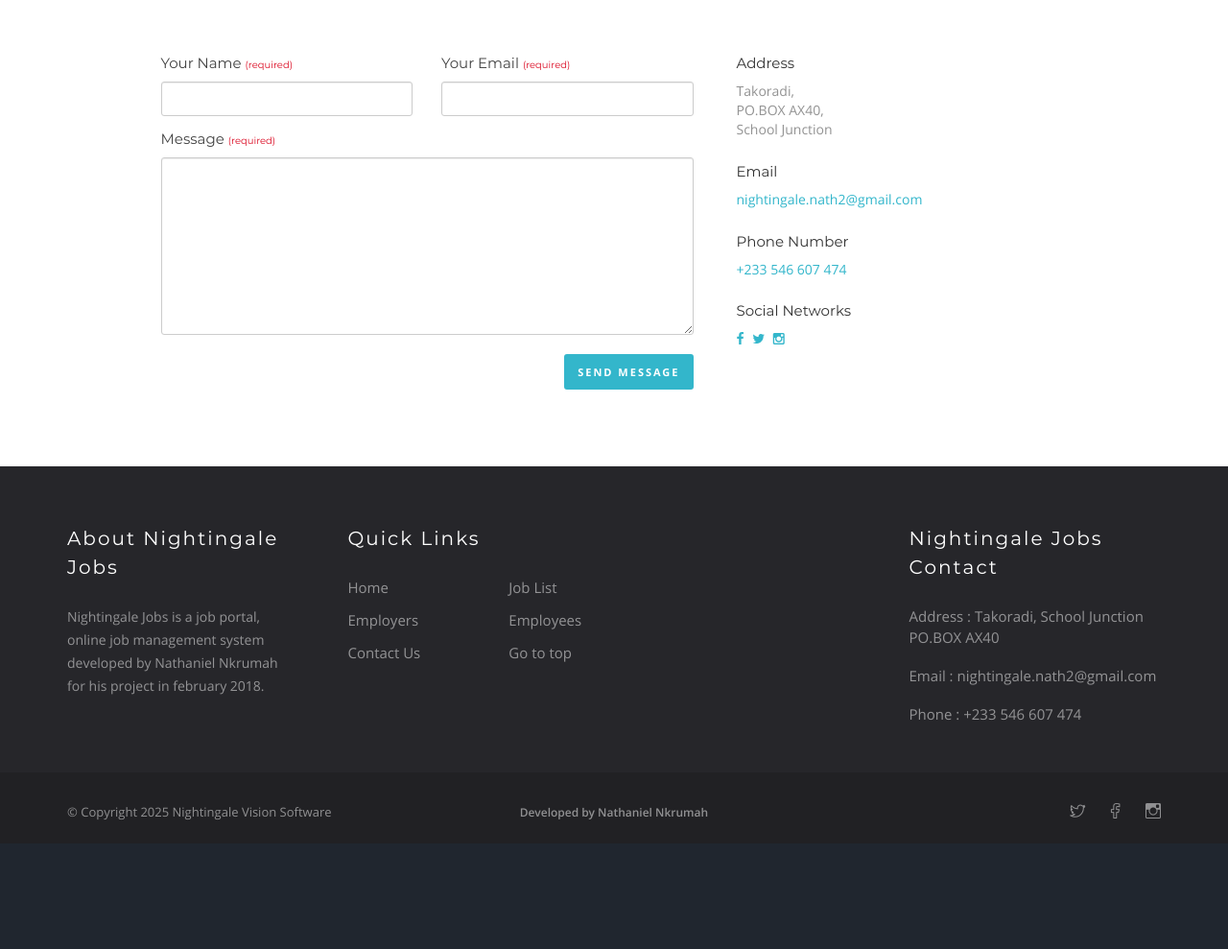
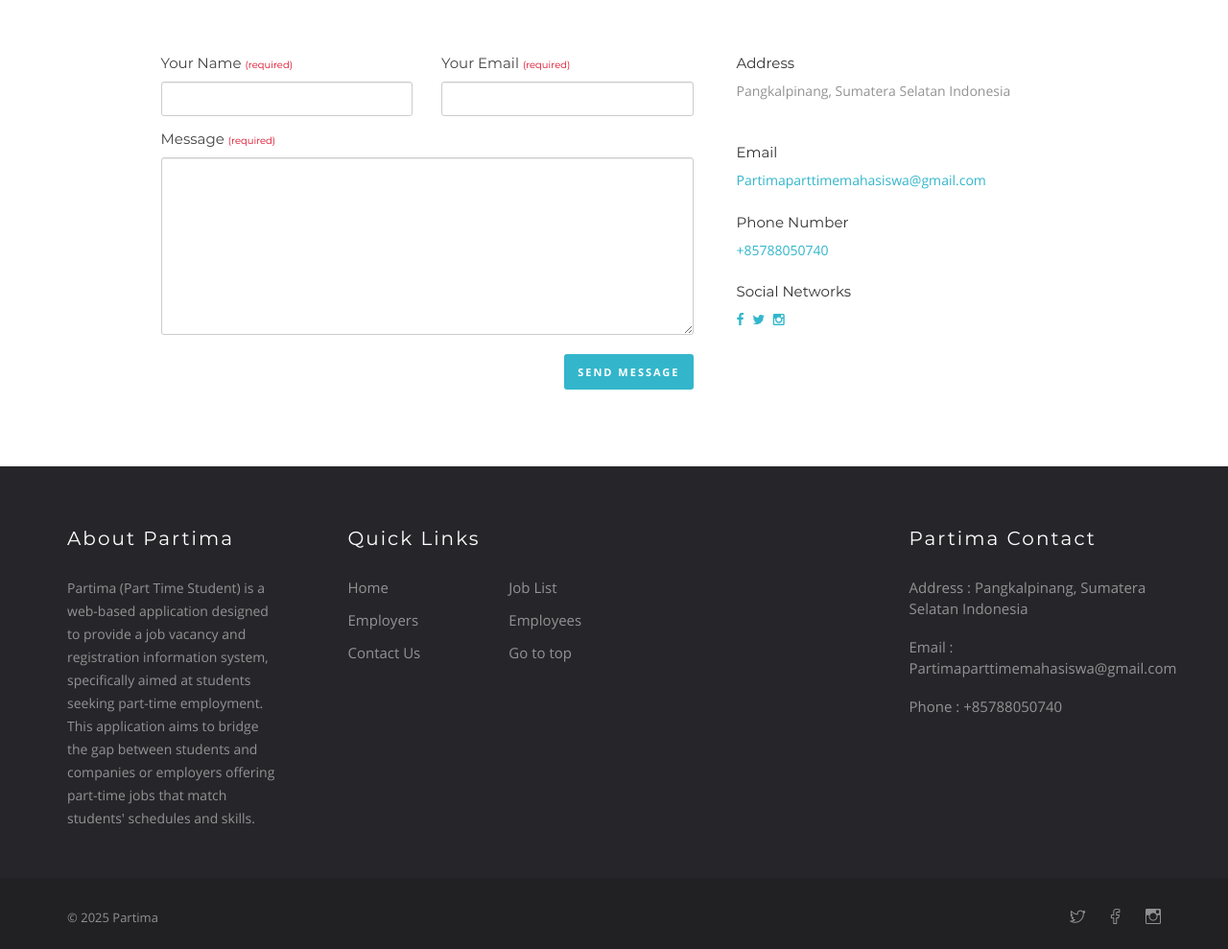
Before and after one commit to stevy16/Partima, a PHP site: page /phpmail/contact.php in a window 1280 px wide. Shown: the part 218-1207 px from the top of the page at 96% size. Before the commit the page ends 1072 px from the top, so only its background shows below. Run offline with PHP 8.4, Linux system fonts and the light colour scheme; some libraries are stand-ins or nearby versions; some web fonts are replaced.

Commit message:
ganti  alamat gmail

```diff
--- a/System/contact.php
+++ b/System/contact.php
@@ -237,13 +237,13 @@ include 'constants/check-login.php';
 							<ul class="address-list">
 								<li>
 										<h5>Address</h5>
-										<address> Takoradi, <br/> PO.BOX AX40, <br/>School Junction</address>
+										<address> Pangkalpinang, Sumatera Selatan Indonesia <br/>  <br/>
 								</li>
 								<li>
-										<h5>Email</h5><a href="mailto:nightingale.nath2@gmail.com">nightingale.nath2@gmail.com</a>
+										<h5>Email</h5><a href="mailto:Partimaparttimemahasiswa@gmail.com">Partimaparttimemahasiswa@gmail.com</a>
 								</li>
 								<li>
-										<h5>Phone Number</h5><a href="tel:+233 546 607 474">+233 546 607 474</a>
+										<h5>Phone Number</h5><a href="tel:+85788050740">+85788050740</a>
 								</li>
 
 								<li>
@@ -283,8 +283,8 @@ include 'constants/check-login.php';
 									<div class="col-sm-6 col-md-4">
 
 										<div class="footer-about-us">
-											<h5 class="footer-title">About Nightingale Jobs</h5>
-											<p>Nightingale Jobs is a job portal, online job management system developed by Nathaniel Nkrumah for his project in february 2018.</p>
+											<h5 class="footer-title">About Partima</h5>
+											<p>Partima (Part Time Student) is a web-based application designed to provide a job vacancy and registration information system, specifically aimed at students seeking part-time employment. This application aims to bridge the gap between students and companies or employers offering part-time jobs that match students' schedules and skills.</p>
 
 										</div>
 
@@ -310,11 +310,11 @@ include 'constants/check-login.php';
 
 							<div class="col-sm-12 col-md-3 mt-30-sm">
 
-								<h5 class="footer-title">Nightingale Jobs Contact</h5>
+								<h5 class="footer-title">Partima Contact</h5>
 
-								<p>Address : Takoradi, School Junction PO.BOX AX40</p>
-								<p>Email : <a href="mailto:nightingale.nath2@gmail.com">nightingale.nath2@gmail.com</a></p>
-								<p>Phone : <a href="tel:+233546607474">+233 546 607 474</a></p>
+								<p>Address : Pangkalpinang, Sumatera Selatan Indonesia</p>
+								<p>Email : <a href="mailto:Partimaparttimemahasiswa@gmail.com">Partimaparttimemahasiswa@gmail.com</a></p>
+								<p>Phone : <a href="tel:+85788050740">+85788050740</a></p>
 
 
 
@@ -335,14 +335,14 @@ include 'constants/check-login.php';
 
 							<div class="col-sm-4 col-md-4">
 
-								<p class="copy-right">&#169; Copyright <?php echo date('Y'); ?> Nightingale Vision Software</p>
+								<p class="copy-right">&#169; <?php echo date('Y'); ?> Partima </p>
 
 							</div>
 
 							<div class="col-sm-4 col-md-4">
 
 								<ul class="bottom-footer-menu">
-									<li><a >Developed by Nathaniel Nkrumah</a></li>
+									<li><a ></a></li>
 								</ul>
 
 							</div>
```
Also changed, not shown: System/employees.php (+8 -8 lines), System/employers.php (+8 -8 lines), System/job-list.php (+8 -8 lines), Database/job_portal.sql.
